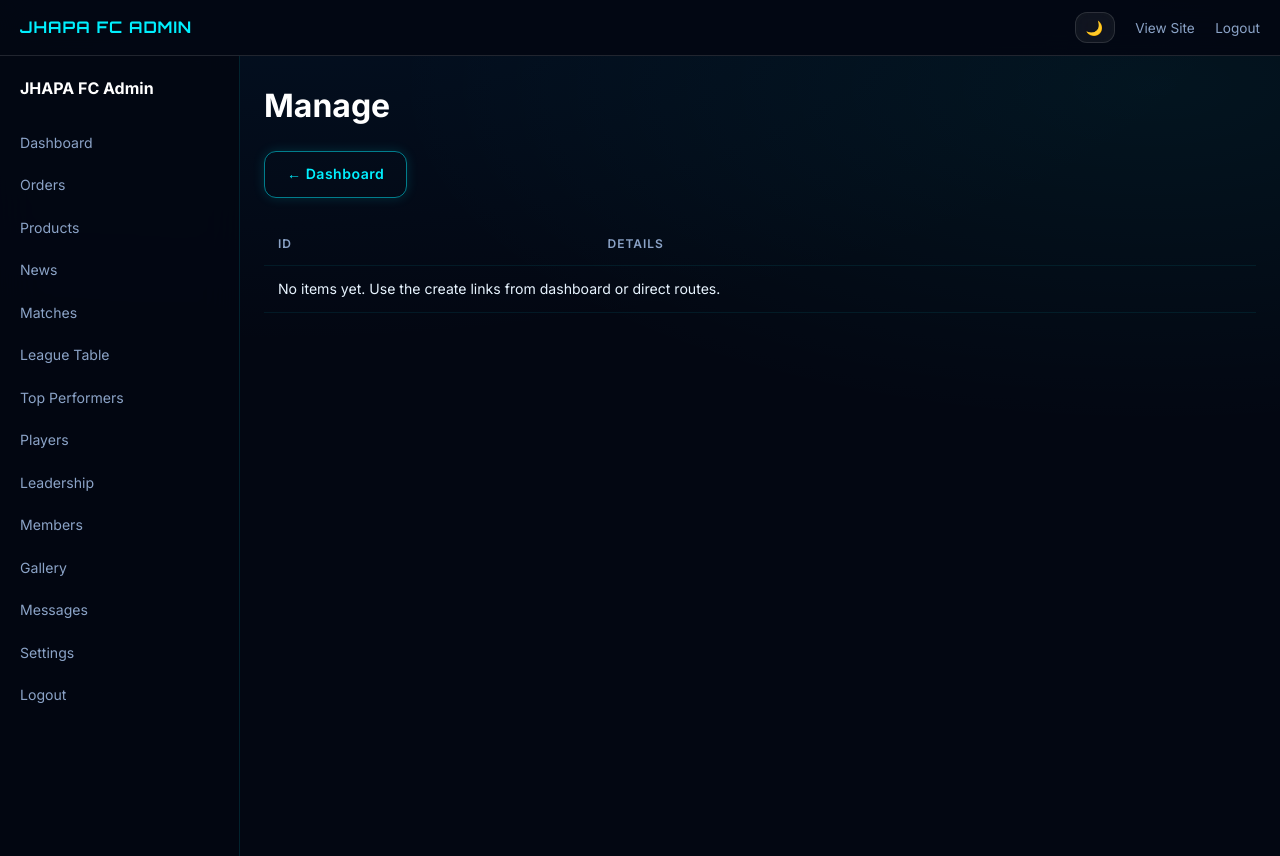
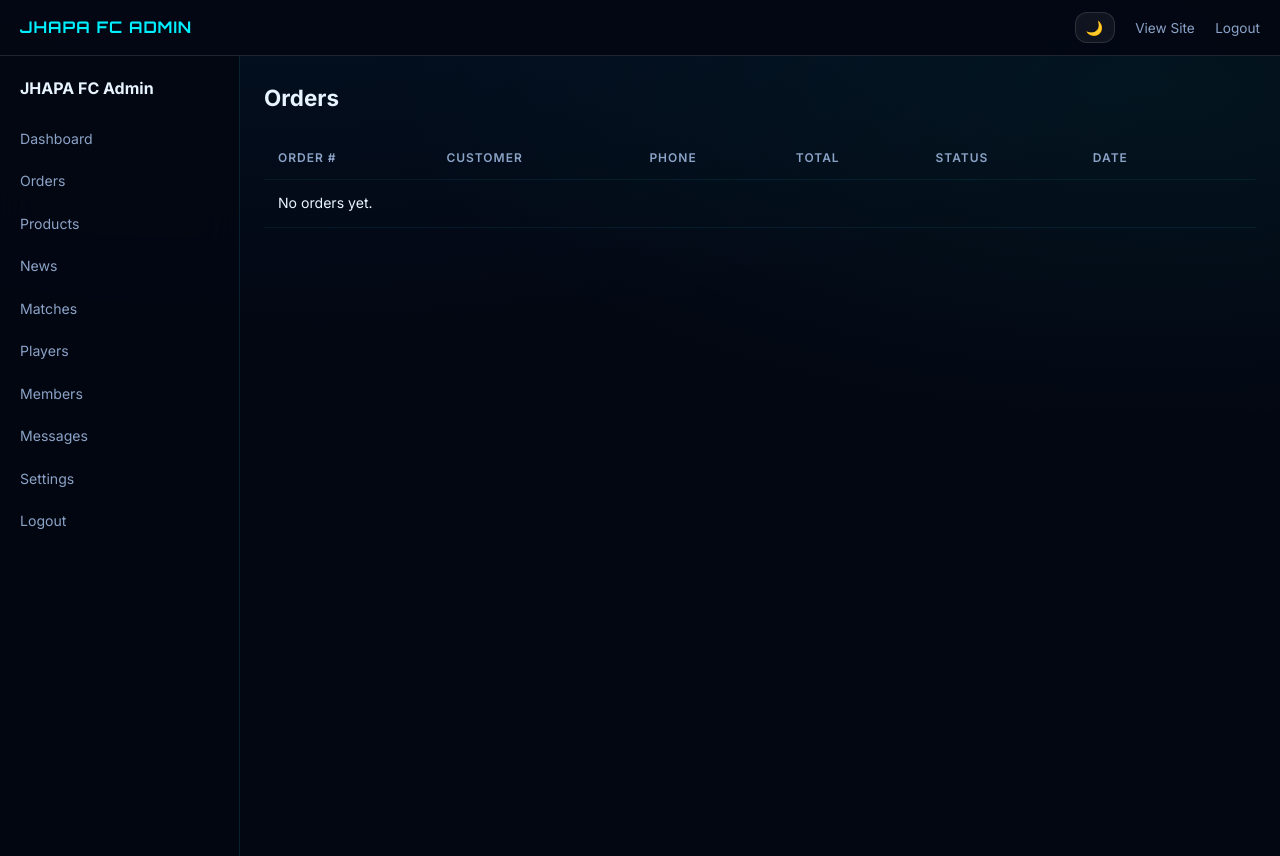
Before and after one commit to argonbhujel1/jhapa, a Flask app: page /admin/orders in a window 1280 px wide. Run offline with Flask 3, Linux system fonts and the light colour scheme; a user stored in the database is signed in; data that the repository does not hold is empty.

Commit message:
Updated Jhapa FC1

```diff
--- a/routes/admin.py
+++ b/routes/admin.py
@@ -313,20 +313,25 @@ def order_detail(id):
 @admin_required
 def order_status(id):
     order = Order.query.get_or_404(id)
-    old_status = order.status
-    new_status = request.form.get('status', order.status)
-    order.status = new_status
-    # Reduce stock when moving TO Confirmed (once)
-    if new_status == 'Confirmed' and old_status != 'Confirmed':
-        for oi in order.items:
-            if oi.product_id:
-                prod = Product.query.get(oi.product_id)
-                if prod and prod.stock is not None:
-                    prod.stock = max(0, int(prod.stock) - int(oi.quantity or 1))
-        flash('Order confirmed. Product stock updated.', 'success')
-    else:
-        flash('Status updated.', 'success')
-    db.session.commit()
+    try:
+        old_status = (order.status or '').strip()
+        new_status = (request.form.get('status') or order.status or 'Pending').strip()
+        order.status = new_status
+        # Reduce stock when moving TO Confirmed (once) — case-insensitive
+        if new_status.lower() == 'confirmed' and old_status.lower() != 'confirmed':
+            for oi in order.items:
+                if oi.product_id:
+                    prod = Product.query.get(oi.product_id)
+                    if prod and prod.stock is not None:
+                        prod.stock = max(0, int(prod.stock or 0) - int(oi.quantity or 1))
+            flash('Order confirmed. Product stock updated.', 'success')
+        else:
+            flash('Order status updated to %s.' % new_status, 'success')
+        db.session.commit()
+    except Exception as e:
+        db.session.rollback()
+        print('order_status error:', e)
+        flash('Could not update order: %s' % type(e).__name__, 'error')
     return redirect(url_for('admin.order_detail', id=id))
 
 # ---------- Members ----------
--- a/templates/admin/orders_list.html
+++ b/templates/admin/orders_list.html
@@ -1,45 +1,52 @@
 {% extends "admin/base_admin.html" %}
-{% block title %}Admin | Jhapa FC{% endblock %}
+{% block title %}Orders | Admin{% endblock %}
 {% block content %}
 <div class="admin-layout">
-
   <aside class="admin-sidebar">
-    <div style="padding:0 20px 20px;"><strong style="color:#fff;">JHAPA FC Admin</strong></div>
+    <div style="padding:0 20px 16px;"><strong style="color:var(--text);">JHAPA FC Admin</strong></div>
     <a href="{{ url_for('admin.dashboard') }}">Dashboard</a>
     <a href="{{ url_for('admin.orders_list') }}">Orders</a>
     <a href="{{ url_for('admin.products_list') }}">Products</a>
     <a href="{{ url_for('admin.news_list') }}">News</a>
     <a href="{{ url_for('admin.matches_list') }}">Matches</a>
-    <a href="{{ url_for('admin.league_list') }}">League Table</a>
-    <a href="{{ url_for('admin.performers_list') }}">Top Performers</a>
     <a href="{{ url_for('admin.players_list') }}">Players</a>
-    <a href="{{ url_for('admin.leadership_list') }}">Leadership</a>
     <a href="{{ url_for('admin.members_list') }}">Members</a>
-    <a href="{{ url_for('admin.gallery_list') }}">Gallery</a>
     <a href="{{ url_for('admin.messages_list') }}">Messages</a>
     <a href="{{ url_for('admin.settings') }}">Settings</a>
     <a href="{{ url_for('admin.logout') }}">Logout</a>
   </aside>
-
   <div class="admin-main">
-    <h1 style="color:#fff;margin-bottom:20px;">{{ title|default("Manage") }}</h1>
-
-    <a href="{{ url_for('admin.dashboard') }}" class="btn btn-outline">← Dashboard</a>
-    {% if items is defined %}
-    <table class="admin-table mt-3">
-      <thead><tr><th>ID</th><th>Details</th></tr></thead>
+    <div class="admin-header-bar"><h1>Orders</h1></div>
+    <div class="admin-table-wrap">
+      <table class="admin-table">
+        <thead>
+          <tr>
+            <th>Order #</th>
+            <th>Customer</th>
+            <th>Phone</th>
+            <th>Total</th>
+            <th>Status</th>
+            <th>Date</th>
+            <th></th>
+          </tr>
+        </thead>
         <tbody>
-      {% for item in items %}
+        {% for o in items %}
         <tr>
-        <td>{{ item.id }}</td>
-        <td>{{ item }}</td>
+          <td><strong>{{ o.order_number }}</strong></td>
+          <td>{{ o.customer_name }}</td>
+          <td>{{ o.customer_phone }}</td>
+          <td>Rs. {{ "{:,.0f}".format(o.total or 0) }}</td>
+          <td><span class="badge">{{ o.status }}</span></td>
+          <td>{{ o.created_at.strftime('%d %b %Y %H:%M') if o.created_at else '—' }}</td>
+          <td><a href="{{ url_for('admin.order_detail', id=o.id) }}" class="btn btn-ghost btn-sm">View / Update</a></td>
         </tr>
         {% else %}
-      <tr><td colspan="2">No items yet. Use the create links from dashboard or direct routes.</td></tr>
+        <tr><td colspan="7">No orders yet.</td></tr>
         {% endfor %}
         </tbody>
       </table>
-    {% endif %}
+    </div>
   </div>
 </div>
 {% endblock %}
```
Also changed, not shown: routes/shop.py (+50 -34 lines), templates/checkout.html (+31 -23 lines). Lines whose indentation alone changed are shown as unchanged.
